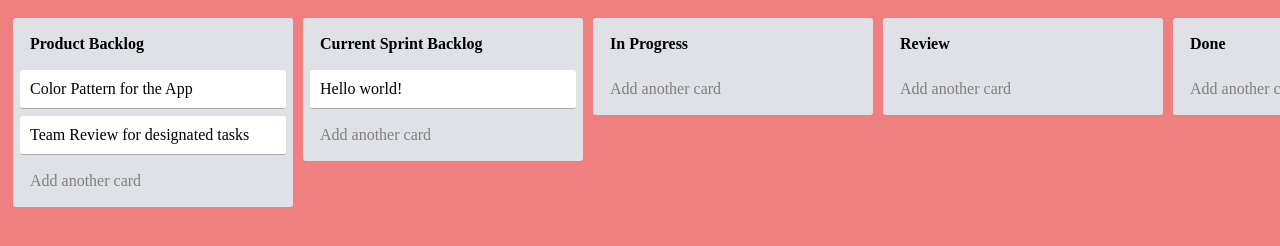
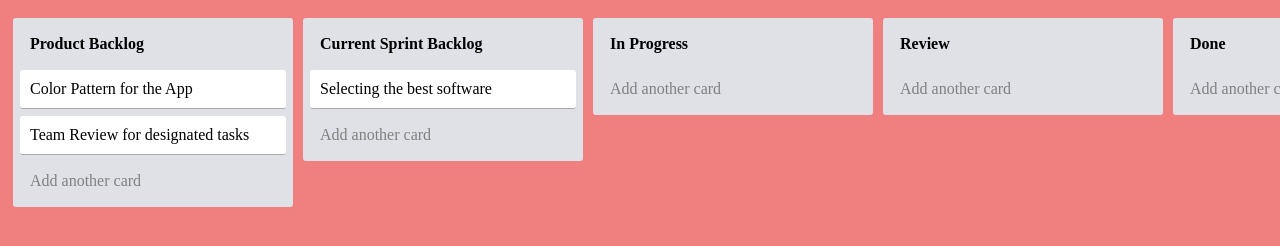
Before and after one commit to Gabbrielafr/csp-ps_ca3, a plain HTML site: page index.html in a window 1280 px wide. Shown: the top 246 px of the page. Drawn offline with nearby package versions, Linux system fonts and the light colour scheme.

Commit message:
card added to sprint backlog

```diff
--- a/index.html
+++ b/index.html
@@ -22,7 +22,7 @@
   <div class="list">
     <div class="title removable editable">Current Sprint Backlog</div>
     <div class="content">
-      <div class="card removable editable">Hello world!</div>
+      <div class="card removable editable">Selecting the best software</div>
     </div>
     <div class="add-card editable">Add another card</div>
   </div>
```
